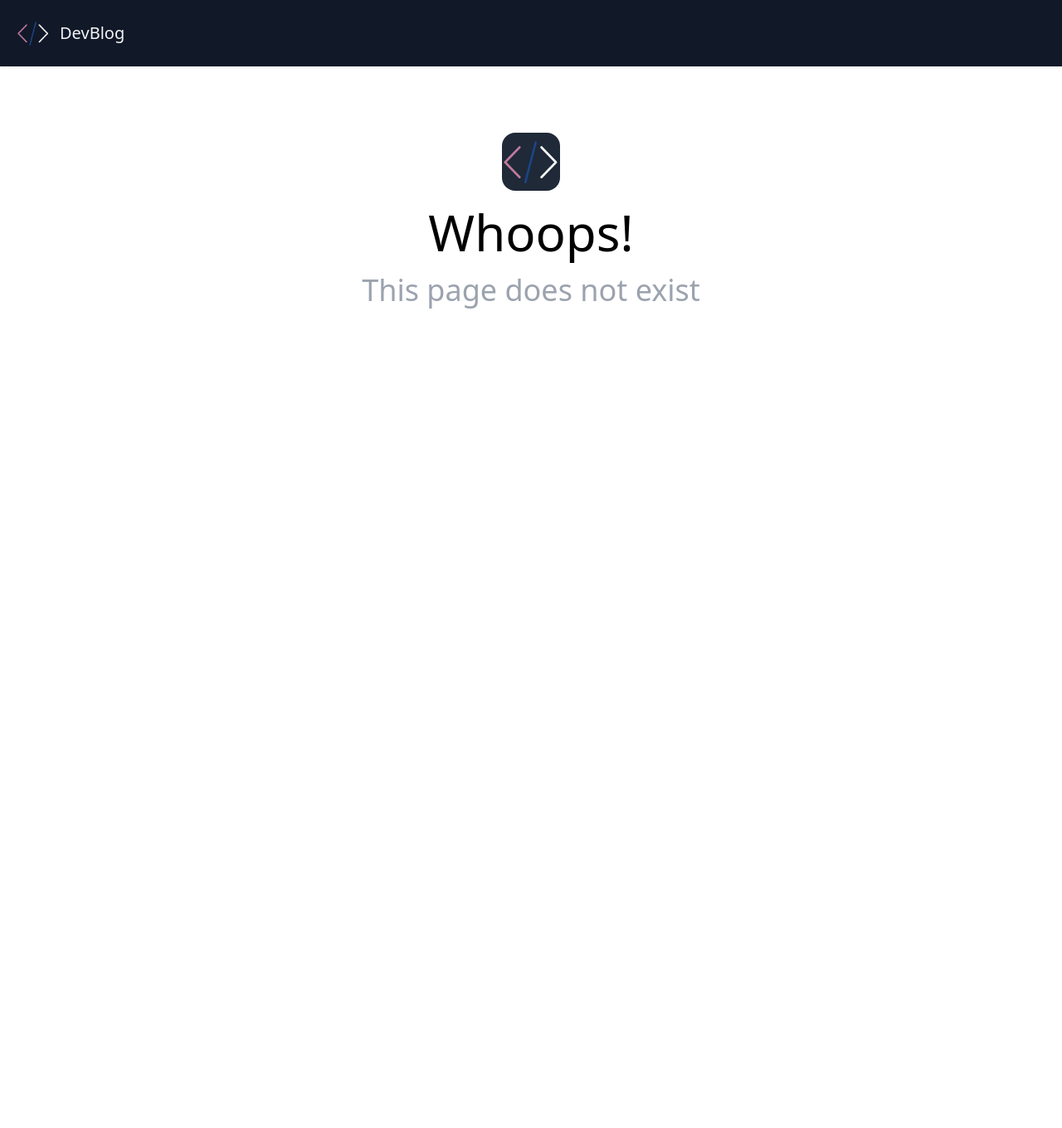
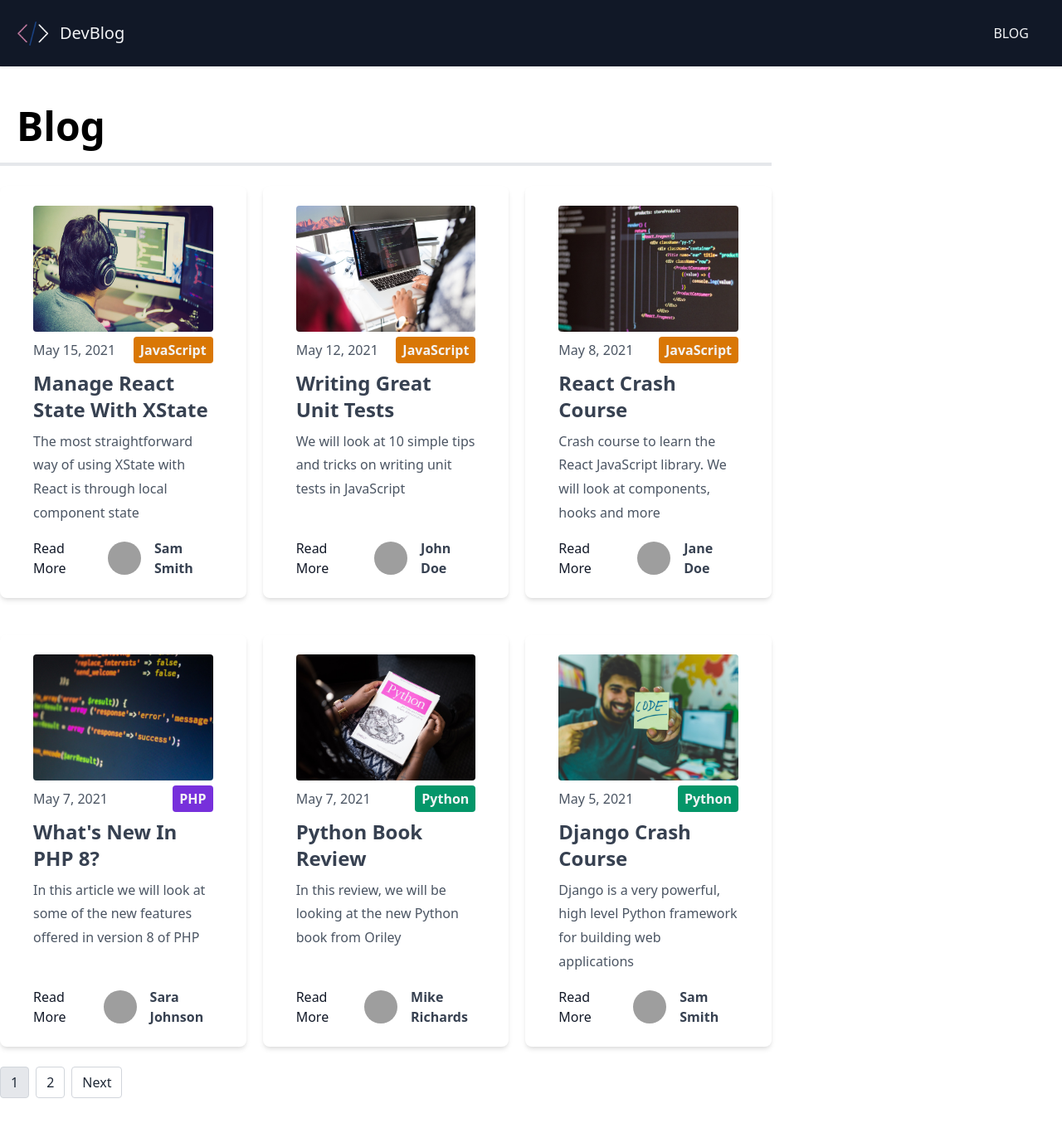
Before and after one commit to Mix-Liten/next-markdown-blog, a Next.js app: page /blog/page/1 in a window 1280 px wide. Before the commit this address had no page. Shown: the whole page at 83% size. Before the commit the page ends 800 px from the top, so only its background shows below. Built offline with nearby package versions, Linux system fonts and the light colour scheme; grey boxes are pictures that could not be loaded.

Commit message:
feat: add BlogPage
post list & pagination

```diff
--- a/components/Header.js
+++ b/components/Header.js
@@ -11,6 +11,13 @@ export default function Header() {
             <span className='ml-3 text-xl'>DevBlog</span>
           </a>
         </Link>
+        <nav className='flex flex-wrap md:w-4/5 items-center justify-end text-base md:ml-auto'>
+          <Link href='/blog'>
+            <a className='mx-5 cursor-pointer uppercase hover:text-indigo-300'>
+              Blog
+            </a>
+          </Link>
+        </nav>
       </div>
     </header>
   )
--- /dev/null
+++ b/components/Pagination.js
@@ -0,0 +1,51 @@
+import Link from 'next/link'
+
+export default function Pagination({ currentPage, numPages }) {
+  const isFirst = currentPage === 1
+  const isLast = currentPage === numPages
+  const prevPage = `/blog/page/${currentPage - 1}`
+  const nextPage = `/blog/page/${currentPage + 1}`
+  const btnClass = 'relative block rounded py-2 px-3 leading-tight bg-white border border-gray-300 text-gray-800 mr-2 hover:bg-gray-200 cursor-pointer'
+  const activeClass = 'relative block rounded py-2 px-3 leading-tight bg-white border border-gray-300 text-gray-800 mr-2 bg-gray-200 cursor-not-allowed'
+
+  if (numPages === 1) return <></>
+
+  return (
+    <div className='mt-6'>
+      <ul className='flex pl-0 list-none my-2'>
+        {!isFirst && (
+          <Link href={prevPage}>
+            <li className={btnClass}>
+              Previous
+            </li>
+          </Link>
+        )}
+        {Array.from({ length: numPages }, (_, i) => (
+          <>
+          {
+            currentPage === i + 1 ? (
+              <li className={activeClass}>
+                {i + 1}
+              </li>
+            ) : (
+              <Link href={`/blog/page/${i + 1}`}>
+                <li className={btnClass}>
+                  {i + 1}
+                </li>
+              </Link>
+            )
+          }
+          </>
+        ))}
+
+        {!isLast && (
+          <Link href={nextPage}>
+            <li className={btnClass}>
+              Next
+            </li>
+          </Link>
+        )}
+      </ul>
+    </div>
+  )
+}
--- /dev/null
+++ b/config/index.js
@@ -0,0 +1 @@
+export const POSTS_PER_PAGE = 6
--- a/jsconfig.json
+++ b/jsconfig.json
@@ -3,6 +3,7 @@
     "baseUrl": ".",
     "paths": {
       "@/components/*": ["components/*"],
+      "@/config/*": ["config/*"],
       "@/utils/*": ["utils/*"],
       "@/lib/*": ["lib/*"]
     }
--- /dev/null
+++ b/pages/blog/index.js
@@ -0,0 +1,5 @@
+import { getStaticProps } from './page/[page_index]'
+import BlogPage from './page/[page_index]'
+
+export { getStaticProps }
+export default BlogPage
--- /dev/null
+++ b/pages/blog/page/[page_index].js
@@ -0,0 +1,77 @@
+import fs from 'fs'
+import path from 'path'
+import Layout from '@/components/Layout'
+import Post from '@/components/Post'
+import Pagination from '@/components/Pagination'
+import { POSTS_PER_PAGE } from '@/config/index'
+import { getPosts } from '@/lib/posts'
+
+export default function BlogPage({ posts, numPages, currentPage, categories }) {
+  return (
+    <Layout>
+      <div className='flex justify-between flex-col md:flex-row'>
+        <div className='w-3/4 mr-10'>
+          <h1 className='text-5xl border-b-4 p-5 font-bold'>Blog</h1>
+
+          <div className='grid md:grid-cols-2 lg:grid-cols-3 gap-5'>
+            {posts.map((post, index) => (
+              <Post key={index} post={post} />
+            ))}
+          </div>
+
+          <Pagination currentPage={currentPage} numPages={numPages} />
+        </div>
+
+        <div className='w-1/4'>
+        </div>
+      </div>
+    </Layout>
+  )
+}
+
+export async function getStaticPaths() {
+  const files = fs.readdirSync(path.join('posts'))
+
+  const numPages = Math.ceil(files.length / POSTS_PER_PAGE)
+
+  let paths = []
+
+  for (let i = 1; i <= numPages; i++) {
+    paths.push({
+      params: { page_index: i.toString() },
+    })
+  }
+
+  return {
+    paths,
+    fallback: false,
+  }
+}
+
+export async function getStaticProps({ params }) {
+  const page = parseInt((params && params.page_index) || 1)
+
+  const files = fs.readdirSync(path.join('posts'))
+
+  const posts = getPosts()
+
+  // Get categories for sidebar
+  const categories = posts.map((post) => post.frontmatter.category)
+  const uniqueCategories = [...new Set(categories)]
+
+  const numPages = Math.ceil(files.length / POSTS_PER_PAGE)
+  const pageIndex = page - 1
+  const orderedPosts = posts.slice(
+    pageIndex * POSTS_PER_PAGE,
+    (pageIndex + 1) * POSTS_PER_PAGE
+  )
+
+  return {
+    props: {
+      posts: orderedPosts,
+      numPages,
+      currentPage: page,
+      categories: uniqueCategories,
+    },
+  }
+}
--- a/pages/index.js
+++ b/pages/index.js
@@ -13,6 +13,12 @@ export default function HomePage({ posts }) {
           <Post key={index} post={post} />
         ))}
       </div>
+
+      <Link href='/blog'>
+        <a className='block text-center border border-gray-500 text-gray-800 rounded-md py-4 my-5 transition duration-500 ease select-none hover:text-white hover:bg-gray-900 focus:outline-none focus:shadow-outline w-full'>
+          All Posts
+        </a>
+      </Link>
     </Layout>
   )
 }
```
